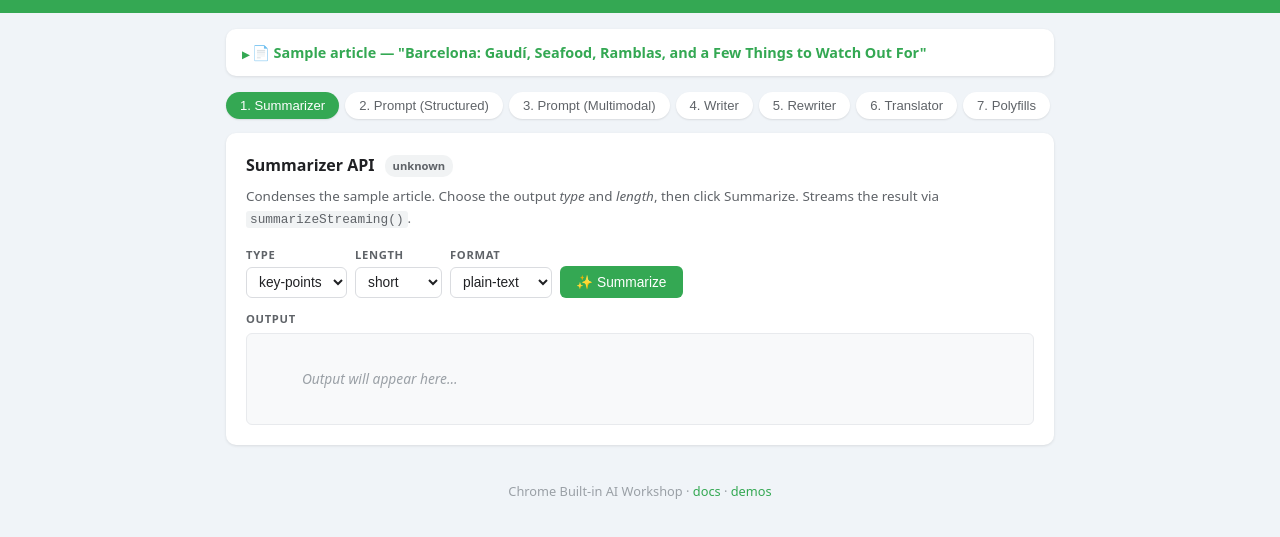
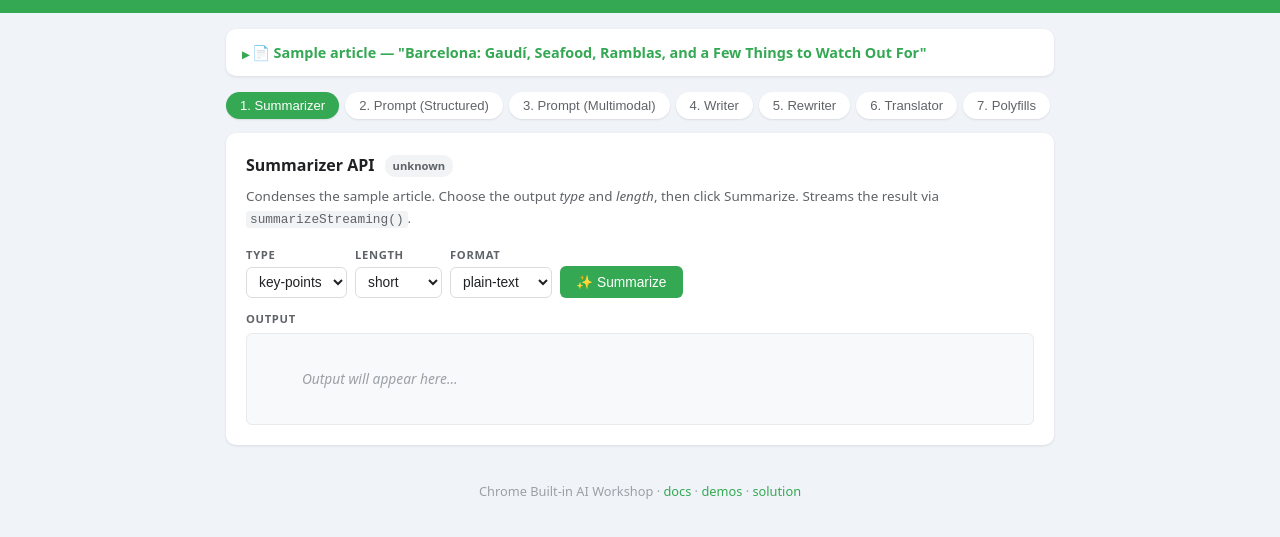
Before and after one commit to tomayac/built-in-ai-workshop, a plain HTML site: page index.html in a window 1280 px wide. Shown: the part 55-592 px from the top of the page. Drawn offline with Linux system fonts and the light colour scheme.

Commit message:
Add link to solution

```diff
--- a/starter.html
+++ b/index.html
@@ -568,6 +568,8 @@
       <a href="https://github.com/GoogleChromeLabs/web-ai-demos" target="_blank"
         >demos</a
       >
+      ·
+      <a href="solution.html">solution</a>
     </footer>
 
     <script type="module" src="step-1-summarizer.js"></script>
```
